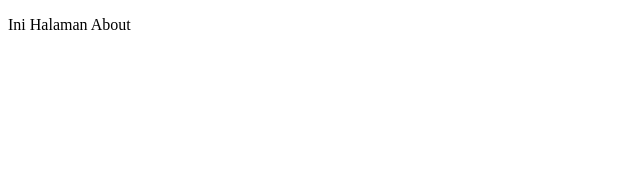
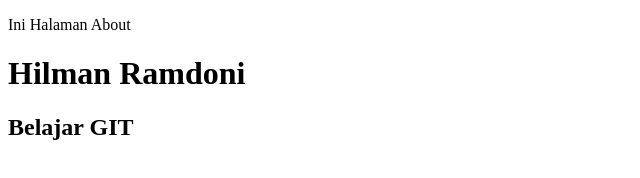
Before and after one commit to hilmandoniii/latihan_git, a plain HTML site: page about.html in a window 1280 px wide. Shown: the whole page, without its empty margins (0-640 px from the left). Drawn offline with Linux system fonts and the light colour scheme.

Commit message:
penambahan paragraph baru pada website

```diff
--- a/about.html
+++ b/about.html
@@ -7,5 +7,7 @@
 </head>
 <body>
 	<p>Ini Halaman About</p>
+	<h1>Hilman Ramdoni</h1>
+	<h2>Belajar GIT</h2>
 </body>
 </html>
```
